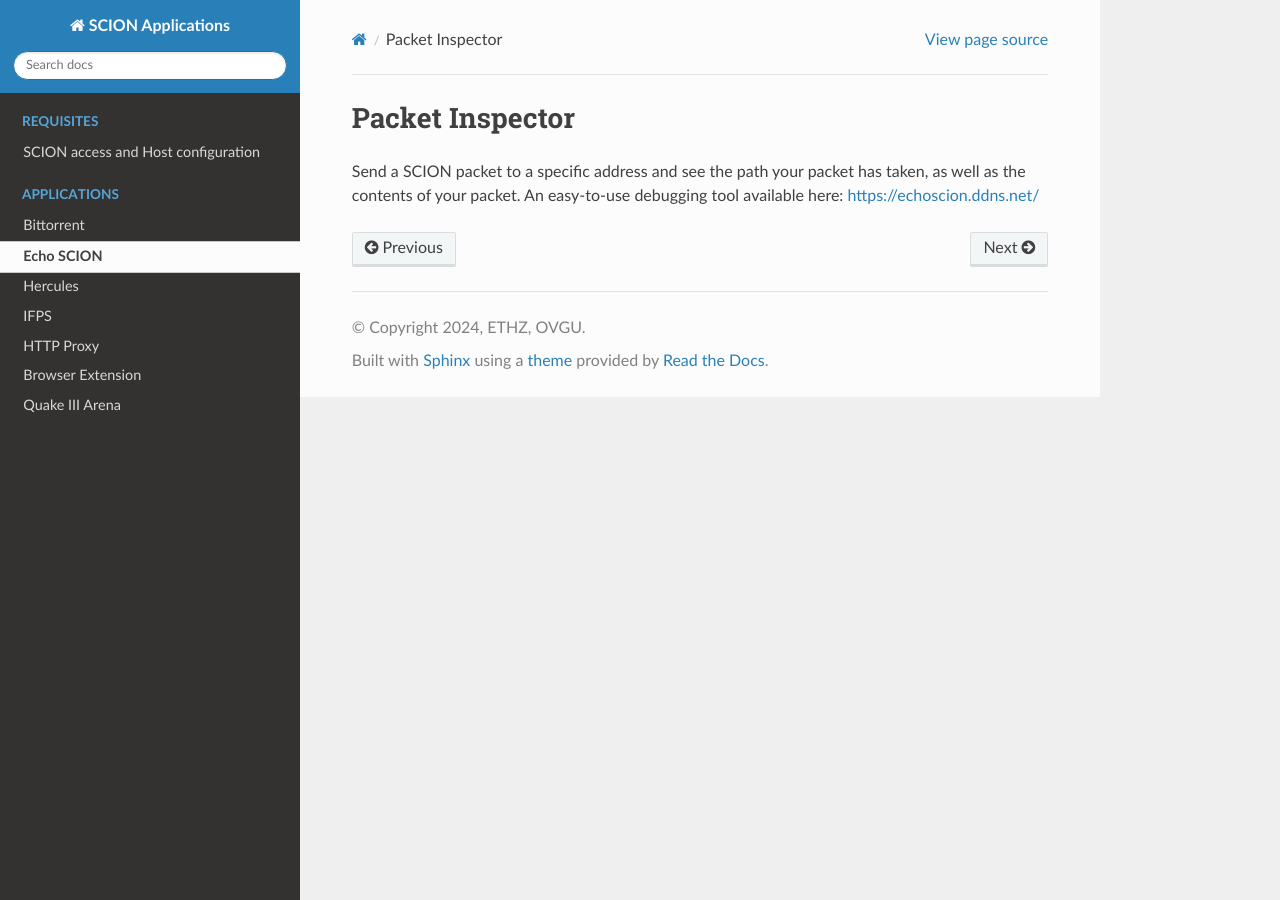
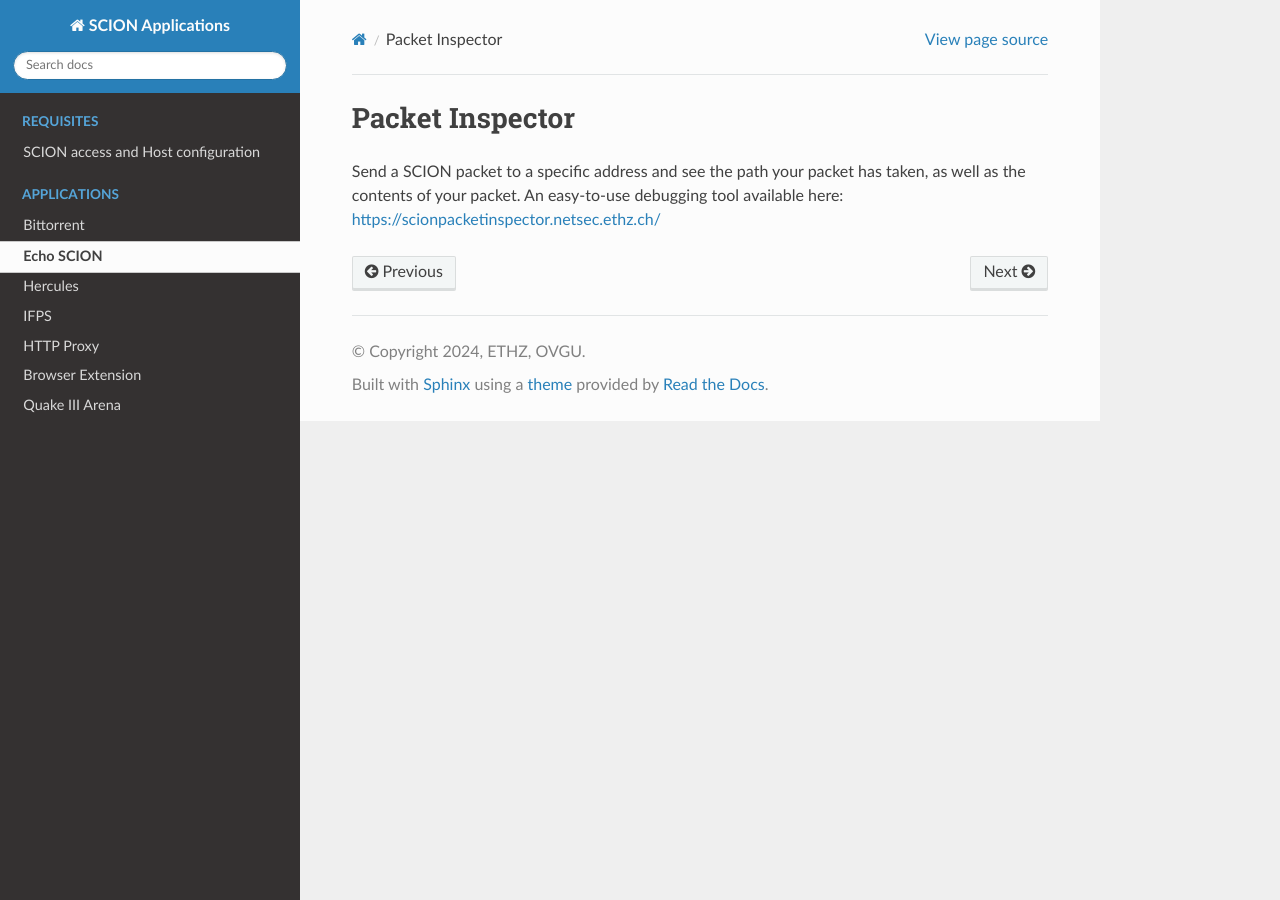
Before and after one commit to scionproto-contrib/scion-applications-docs, a Sphinx documentation site: the page built from docs/source/applications/echoscion.rst, in a window 1280 px wide. Built offline with Sphinx 7.4.7 and the Read the Docs theme 3.1.0, drawn with Linux system fonts in a browser that asks for light colours; some of the changed lines change nothing that is shown.

Commit message:
Update packet inspector URL
Inspector has moved to a new URL.

```diff
--- a/docs/source/applications/echoscion.rst
+++ b/docs/source/applications/echoscion.rst
@@ -1,3 +1,3 @@
 Packet Inspector
 ================================
-Send a SCION packet to a specific address and see the path your packet has taken, as well as the contents of your packet. An easy-to-use debugging tool available here: https://echoscion.ddns.net/
+Send a SCION packet to a specific address and see the path your packet has taken, as well as the contents of your packet. An easy-to-use debugging tool available here: https://scionpacketinspector.netsec.ethz.ch/
```
